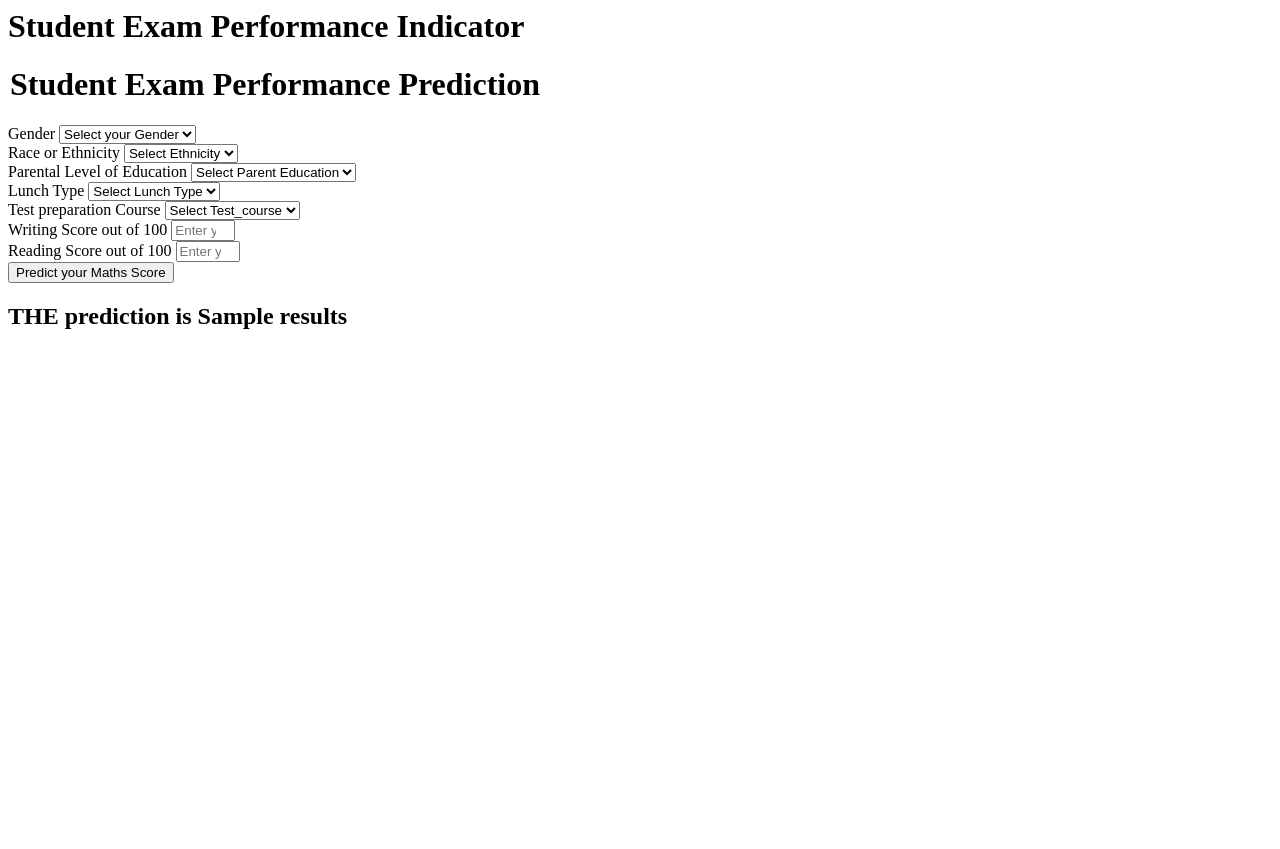
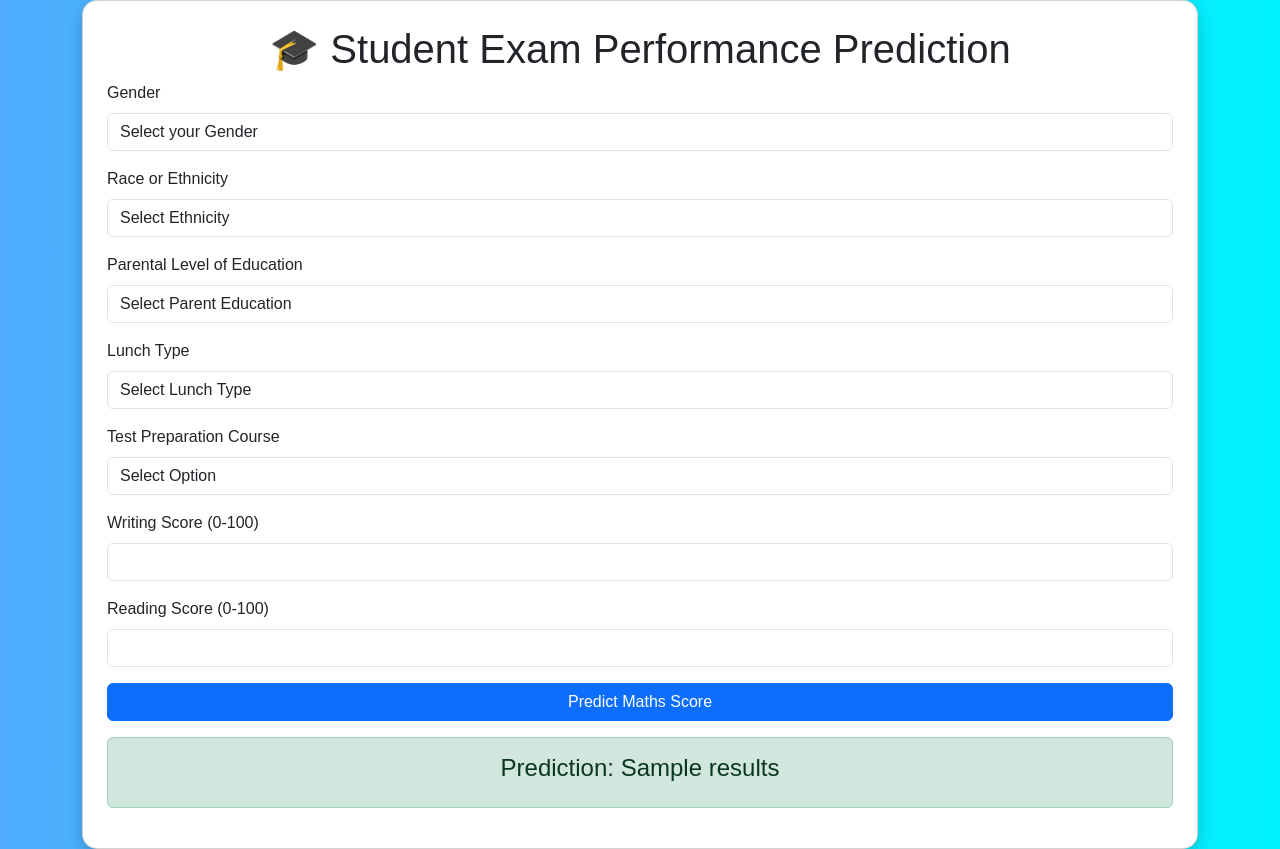
Before and after one commit to preetham-11/mlproject, a Flask app: template templates/home.html in a window 1280 px wide. Before the commit the page ends 329 px from the top, so only its background shows below. Run offline with Flask 3, Linux system fonts and the light colour scheme; the template is opened without the code that fills it: most values are stand-ins (such as "Sample title", 1, 10 or a date in 2020).

Commit message:
Updated frontend

```diff
--- a/templates/home.html
+++ b/templates/home.html
@@ -1,111 +1,139 @@
-<html>
+<!DOCTYPE html>
+<html lang="en">
+  <head>
+    <meta charset="UTF-8" />
+    <meta name="viewport" content="width=device-width, initial-scale=1.0" />
+    <title>Student Exam Performance Predictor</title>
+    <link
+      href="https://cdn.jsdelivr.net/npm/bootstrap@5.3.0/dist/css/bootstrap.min.css"
+      rel="stylesheet"
+    />
+    <style>
+      body {
+        background: linear-gradient(to right, #4facfe, #00f2fe);
+        font-family: Arial, sans-serif;
+        min-height: 100vh;
+        display: flex;
+        justify-content: center;
+        align-items: center;
+      }
+      .card {
+        border-radius: 15px;
+        box-shadow: 0px 5px 15px rgba(0, 0, 0, 0.2);
+      }
+      h1,
+      h2 {
+        text-align: center;
+      }
+      .btn-primary {
+        width: 100%;
+      }
+    </style>
+  </head>
   <body>
-    <div class="login">
-       <h1>Student Exam Performance Indicator</h1>
-
-       <form action="{{ url_for('predict_datapoint')}}" method="post">
-        <h1>
-            <legend>Student Exam Performance Prediction</legend>
-        </h1>
+    <div class="container">
+      <div class="card p-4">
+        <h1>🎓 Student Exam Performance Prediction</h1>
+        <form action="{{ url_for('predict_datapoint') }}" method="post">
           <div class="mb-3">
             <label class="form-label">Gender</label>
-            <select class="form-control" name="gender" placeholder="Enter you Gender" required>
-                <option class="placeholder" selected disabled value="">Select your Gender</option>
-                <option value="male">
-                    Male
-                </option>
-                <option value="female">
-                    Female
-                </option>
+            <select class="form-control" name="gender" required>
+              <option disabled selected value="">Select your Gender</option>
+              <option value="male">Male</option>
+              <option value="female">Female</option>
             </select>
           </div>
+
           <div class="mb-3">
             <label class="form-label">Race or Ethnicity</label>
-            <select class="form-control" name="ethnicity" placeholder="Enter you ethnicity" required>
-                <option class="placeholder" selected disabled value="">Select Ethnicity</option>
-                <option value="group A">
-                    Group A
-                </option>
-                <option value="group B">
-                    Group B
-                </option>
-                <option value="group C">
-                    Group C
-                </option>
-                <option value="group D">
-                    Group D
-                </option>
-                <option value="group E">
-                    Group E
-                </option>
+            <select class="form-control" name="ethnicity" required>
+              <option disabled selected value="">Select Ethnicity</option>
+              <option value="group A">Group A</option>
+              <option value="group B">Group B</option>
+              <option value="group C">Group C</option>
+              <option value="group D">Group D</option>
+              <option value="group E">Group E</option>
             </select>
           </div>
+
           <div class="mb-3">
             <label class="form-label">Parental Level of Education</label>
-            <select class="form-control" name="parental_level_of_education"
-                placeholder="Enter you Parent Education" required>
-                <option class="placeholder" selected disabled value="">Select Parent Education</option>
-                <option value="associate's degree">
-                    associate's degree
+            <select
+              class="form-control"
+              name="parental_level_of_education"
+              required
+            >
+              <option disabled selected value="">
+                Select Parent Education
               </option>
-                <option value="bachelor's degree">
-                    bachelor's degree
-                </option>
-                <option value="high school">
-                    high school
-                </option>
-                <option value="master's degree">
-                    master's degree
-                </option>
-                <option value="some college">
-                    some college
-                </option>
-                <option value="some high school">
-                    some high school
-                </option>
+              <option value="associate's degree">Associate's degree</option>
+              <option value="bachelor's degree">Bachelor's degree</option>
+              <option value="high school">High school</option>
+              <option value="master's degree">Master's degree</option>
+              <option value="some college">Some college</option>
+              <option value="some high school">Some high school</option>
             </select>
           </div>
+
           <div class="mb-3">
             <label class="form-label">Lunch Type</label>
-            <select class="form-control" name="lunch" placeholder="Enter you Lunch" required>
-                <option class="placeholder" selected disabled value="">Select Lunch Type</option>
-                <option value="free/reduced">
-                    free/reduced
-                </option>
-                <option value="standard">
-                    standard
-                </option>
+            <select class="form-control" name="lunch" required>
+              <option disabled selected value="">Select Lunch Type</option>
+              <option value="free/reduced">Free/Reduced</option>
+              <option value="standard">Standard</option>
             </select>
           </div>
+
           <div class="mb-3">
-            <label class="form-label">Test preparation Course</label>
-            <select class="form-control" name="test_preparation_course" placeholder="Enter you Course"
-                required>
-                <option class="placeholder" selected disabled value="">Select Test_course</option>
-                <option value="none">
-                    None
-                </option>
-                <option value="completed">
-                    Completed
-                </option>
+            <label class="form-label">Test Preparation Course</label>
+            <select
+              class="form-control"
+              name="test_preparation_course"
+              required
+            >
+              <option disabled selected value="">Select Option</option>
+              <option value="none">None</option>
+              <option value="completed">Completed</option>
             </select>
           </div>
+
           <div class="mb-3">
-            <label class="form-label">Writing Score out of 100</label>
-            <input class="form-control" type="number" name="reading_score"
-                placeholder="Enter your Reading score" min='0' max='100' />
+            <label class="form-label">Writing Score (0-100)</label>
+            <input
+              class="form-control"
+              type="number"
+              name="reading_score"
+              min="0"
+              max="100"
+              required
+            />
           </div>
+
           <div class="mb-3">
-            <label class="form-label">Reading Score out of 100</label>
-            <input class="form-control" type="number" name="writing_score"
-                placeholder="Enter your Reading Score" min='0' max='100' />
+            <label class="form-label">Reading Score (0-100)</label>
+            <input
+              class="form-control"
+              type="number"
+              name="writing_score"
+              min="0"
+              max="100"
+              required
+            />
           </div>
+
           <div class="mb-3">
-            <input class="btn btn-primary" type="submit" value="Predict your Maths Score" required />
+            <button class="btn btn-primary" type="submit">
+              Predict Maths Score
+            </button>
           </div>
         </form>
-    <h2>
-       THE  prediction is {{results}}
-    </h2>
-   <body>
+
+        {% if results is not none %}
+        <div class="alert alert-success text-center">
+          <h4>Prediction: {{ results }}</h4>
+        </div>
+        {% endif %}
+      </div>
+    </div>
+  </body>
 </html>
```
Also changed, not shown: templates/index.html (+39 -1 lines). Lines whose indentation alone changed are shown as unchanged.
